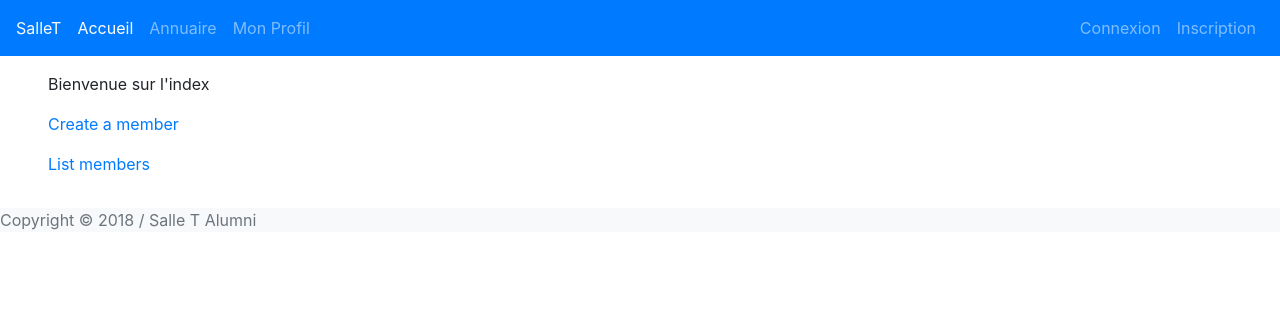
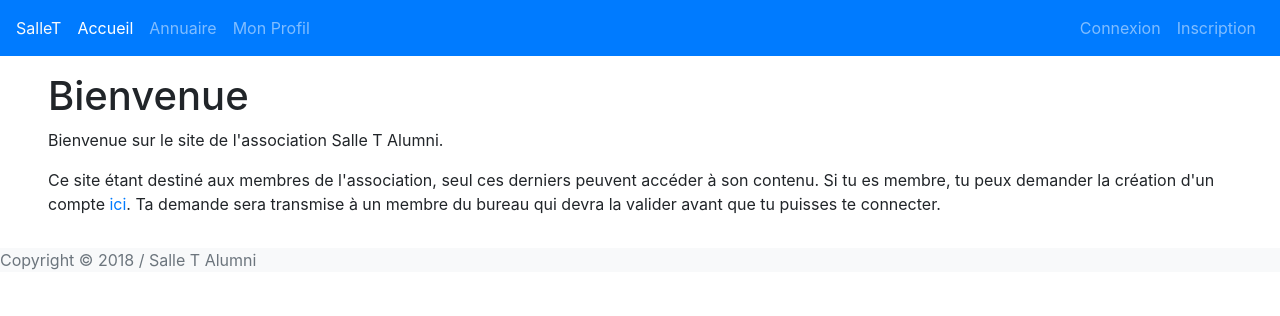
Before and after one commit to grapin3/django-annuaire-alumni, a Django app: page / in a window 1280 px wide. Shown: the top 316 px of the page. Run offline with Django 3.2, Linux system fonts and the light colour scheme; parts of the project's set-up code (start-up, migrations or seed data) failed here and were passed over; some libraries are stand-ins or nearby versions.

```diff
--- a/templates/index.html
+++ b/templates/index.html
@@ -1,7 +1,12 @@
 {% extends 'base.html' %}
 
 {% block content %}
-<p>Bienvenue sur l'index</p>
-<p><a href="{% url 'create_member' %}"> Create a member </a></p>
-<p><a href="{% url 'show_members' %}"> List members </a></p>
+<h1>Bienvenue</h1>
+
+<p>Bienvenue sur le site de l'association Salle T Alumni.</p>
+<p>Ce site étant destiné aux membres de l'association, seul ces derniers peuvent
+accéder à son contenu. Si tu es membre, tu peux demander la création d'un
+compte <a href="{% url 'register_profile' %}">ici</a>. Ta demande sera transmise
+à un membre du bureau qui devra la valider avant que tu puisses te
+connecter.</p>
 {% endblock content %}
```
Also changed, not shown: apps/annuaire/templates/annuaire/profile_list.html (+11 -9 lines).
